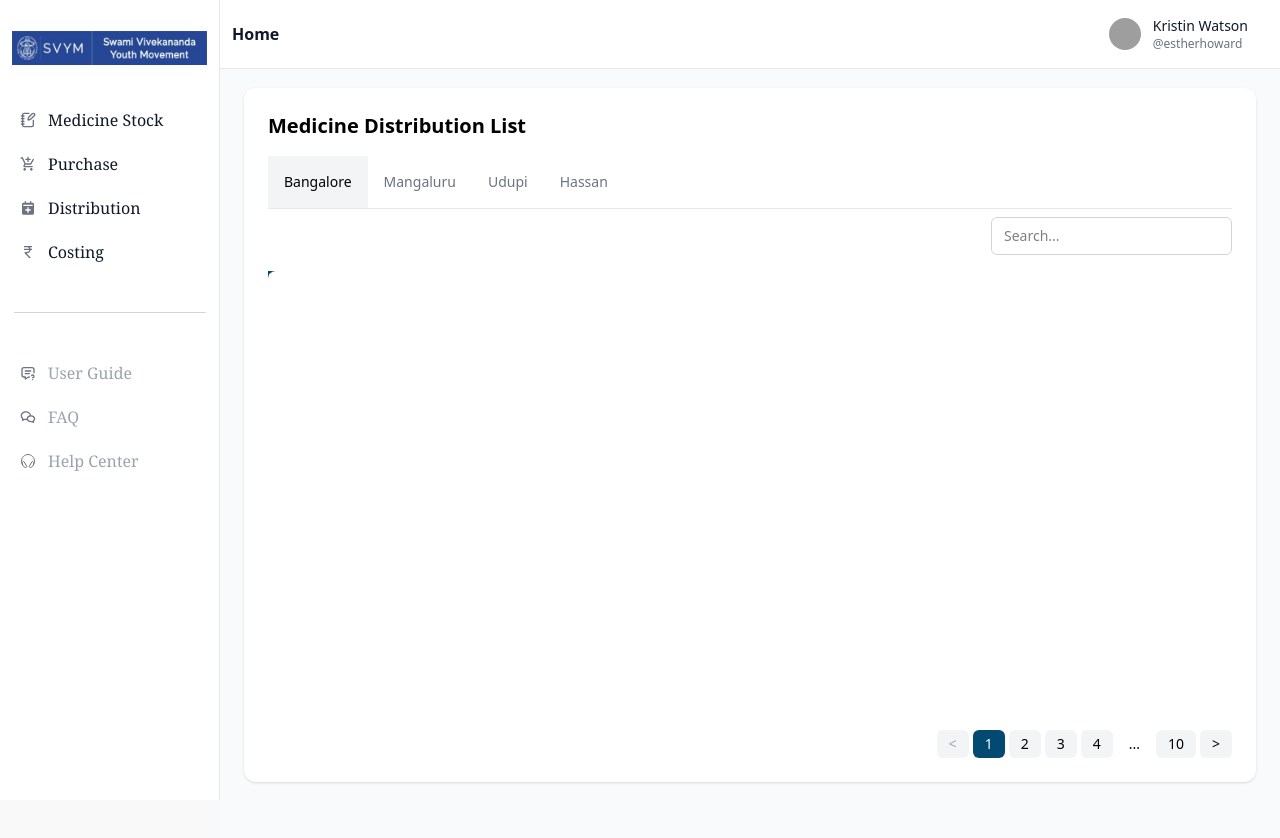
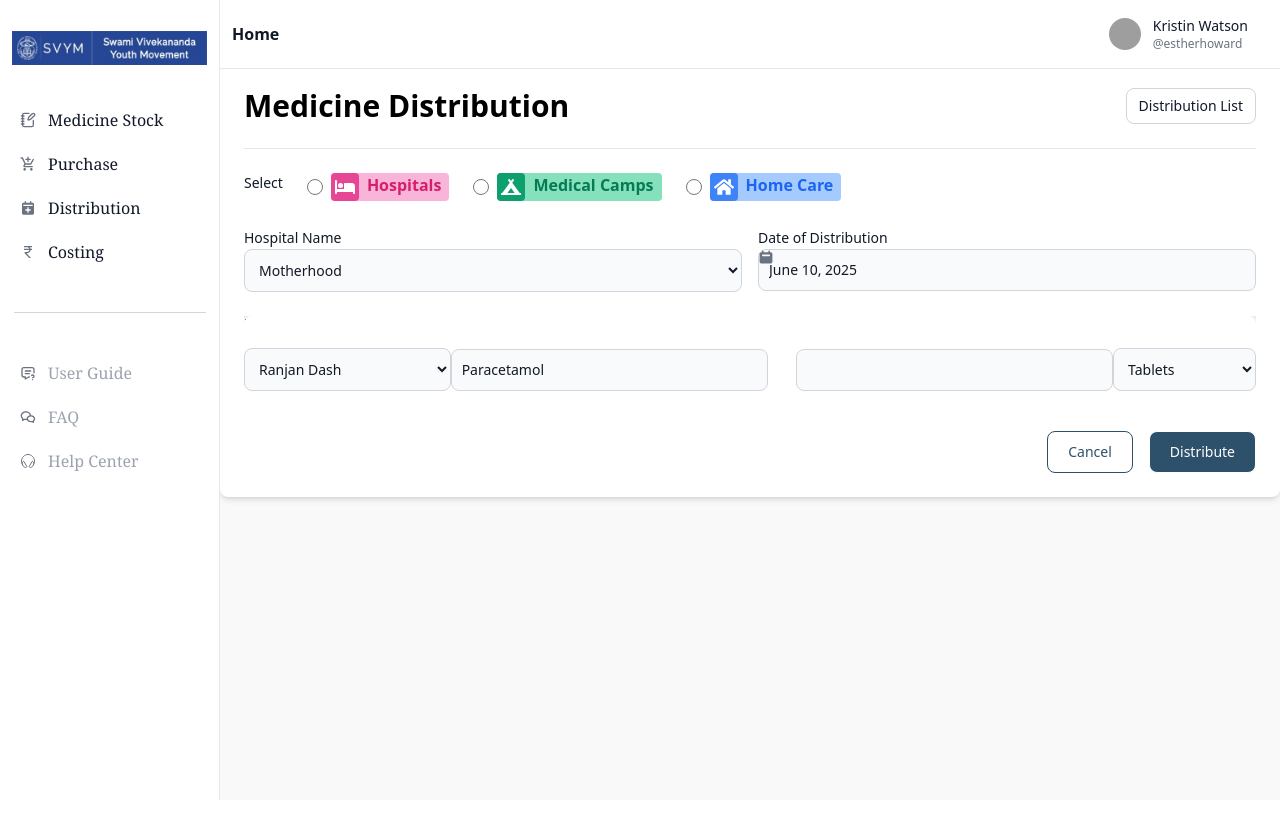
Before and after one commit to muhdSajid/CRMApple, a React (Vite) app: page /distribution in a window 1280 px wide. Shown: the top 838 px of the page. After the commit the page ends 800 px from the top, so only its background shows below. Built offline with nearby package versions, Linux system fonts and the light colour scheme; grey boxes are pictures that could not be loaded.

Commit message:
distribution modal and page

```diff
--- a/src/components/distribution/Distribution.jsx
+++ b/src/components/distribution/Distribution.jsx
@@ -1,176 +1,163 @@
-import React from "react";
 import {
-  Tabs,
-  TabItem,
+  Button,
+  Select,
+  Label,
+  TextInput,
+  Radio,
+  Datepicker,
+  HR,
   Table,
   TableBody,
   TableCell,
   TableHead,
   TableHeadCell,
   TableRow,
-  Button,
 } from "flowbite-react";
-import { FaPlus } from "react-icons/fa6";
-import FilterPopover from "../common/Filter";
-import PaginationComponant from "../common/Pagination";
+import { FaBed } from "react-icons/fa6";
+import { FaHome } from "react-icons/fa";
+import { FaCampground } from "react-icons/fa";
+import DistributionListModal from "./DistributionListModal";
+import { useState } from "react";
+import { FaCirclePlus } from "react-icons/fa6";
 
 const Distribution = () => {
-  const data = [
-    {
-      UniqueId: "RNS24239",
-      PatientId: "hgfqy65326r4",
-      PatientName: "Annanya Jain",
-      MedicineName: "c69416d4",
-      Qty: 10,
-      DateOfDistribution: "14-02-2026",
-      StockAvailable: 20,
-      UpdatedBy: "Arvind Jain",
-    },
-    {
-      UniqueId: "CC2162202t",
-      PatientId: "hgfqy65326r4",
-      PatientName: "Kunal Garg",
-      MedicineName: "f1e51afb",
-      Qty: 456,
-      DateOfDistribution: "14-02-2026",
-      StockAvailable: 48,
-      UpdatedBy: "Deepak Lohani",
-    },
-    {
-      UniqueId: "11231341",
-      PatientId: "hgfqy65326r4",
-      PatientName: "Vishal Agarwal",
-      MedicineName: "75dc5fb1",
-      Qty: 12,
-      DateOfDistribution: "14-02-2026",
-      StockAvailable: 123,
-      UpdatedBy: "Lorem Ipsum",
-    },
-    {
-      UniqueId: "CBC182201",
-      PatientId: "hgfqy65326r4",
-      PatientName: "Mohit Patel",
-      MedicineName: "39d7a41e",
-      Qty: 4,
-      DateOfDistribution: "14-02-2026",
-      StockAvailable: 8,
-      UpdatedBy: "Arvind Jain",
-    },
-    {
-      UniqueId: "OW B004/24",
-      PatientId: "hgfqy65326r4",
-      PatientName: "Divya Ray",
-      MedicineName: "39d7a41e",
-      Qty: 6,
-      DateOfDistribution: "14-02-2026",
-      StockAvailable: 9,
-      UpdatedBy: "Arvind Jain",
-    },
-    {
-      UniqueId: "CC2162202",
-      PatientId: "hgfqy65326r4",
-      PatientName: "Arpita Panda",
-      MedicineName: "78438a93",
-      Qty: 35,
-      DateOfDistribution: "14-02-2026",
-      StockAvailable: 2,
-      UpdatedBy: "Lorem Ipsum",
-    },
-    {
-      UniqueId: "BM4-01",
-      PatientId: "hgfqy65326r4",
-      PatientName: "Mohit Agarwal",
-      MedicineName: "78438a93",
-      Qty: 9,
-      DateOfDistribution: "14-02-2026",
-      StockAvailable: 1,
-      UpdatedBy: "Deepak Lohani",
-    },
-    {
-      UniqueId: "CC2162202",
-      PatientId: "hgfqy65326r4",
-      PatientName: "Riya Mittal",
-      MedicineName: "5% Dextrose",
-      Qty: 9,
-      DateOfDistribution: "14-02-2026",
-      StockAvailable: 202,
-      UpdatedBy: "Deepak Lohani",
-    },
-  ];
+  const [isModalOpen, setIsModalOpen] = useState(false);
+  return (
+    <div className="p-6 bg-white rounded-lg shadow-md space-y-6">
+      <div className="flex justify-between items-center">
+        <h1 className="text-3xl font-semibold">Medicine Distribution</h1>
+        <Button size="sm" color="light" onClick={() => setIsModalOpen(true)}>
+          Distribution List
+        </Button>
+      </div>
+      <HR />
 
-  return (
-    <div className="p-6 bg-gray-50 min-h-screen">
-      <div className="bg-white rounded-xl p-6 shadow">
-        <div className="flex items-center justify-between mb-4">
-          <h2 className="text-xl font-bold">Medicine Distribution List</h2>
+      <div>
+        <div className="flex gap-6">
+          <Label className="">Select</Label>
+          <div className="flex items-center gap-2">
+            <Radio id="hospital" name="distributionMode" />
+            <div className="flex gap-2 bg-pink-300 rounded-sm">
+              <div className="bg-pink-500 p-1  rounded-sm">
+                <FaBed className="text-xl text-white" />
+              </div>
+              <div
+                htmlFor="hospital"
+                className="text-pink-600 font-semibold text-center pr-2"
+              >
+                Hospitals
+              </div>
+            </div>
+          </div>
+          <div className="flex items-center gap-2">
+            <Radio id="camp" name="distributionMode" />
+            <div className="flex gap-2 bg-green-300 rounded-sm">
+              <div className="bg-green-500 p-1  rounded-sm">
+                <FaCampground className="text-xl text-white" />
+              </div>
+              <div
+                htmlFor="camp"
+                className="text-green-600 font-semibold text-center pr-2"
+              >
+                Medical Camps
+              </div>
+            </div>
+          </div>
+          <div className="flex items-center gap-2">
+            <Radio id="homecare" name="distributionMode" />
+            <div className="flex gap-2 bg-blue-300 rounded-sm">
+              <div className="bg-blue-500 p-1  rounded-sm">
+                <FaHome className="text-xl text-white" />
+              </div>
+              <div
+                htmlFor="homecare"
+                className="text-blue-600 font-semibold text-center pr-2"
+              >
+                Home Care
+              </div>
+            </div>
+          </div>
+        </div>
       </div>
 
-        <Tabs variant="default">
-          <TabItem active title="Bangalore" />
-          <TabItem title="Mangaluru" />
-          <TabItem title="Udupi" />
-          <TabItem title="Hassan" />
-        </Tabs>
-
-        <div className="flex justify-end items-center">
-          <input
-            type="text"
-            placeholder="Search..."
-            className="border px-3 py-2 border-gray-300 rounded-md w-1/4 text-sm focus:outline-none focus:ring-0 focus:border-gray-300"
+      <div className="grid grid-cols-2 md:grid-cols-2 gap-4">
+        <div>
+          <Label htmlFor="hospitalName">Hospital Name</Label>
+          <Select id="hospitalName" required>
+            <option>Motherhood</option>
+            <option>Apollo</option>
+          </Select>
+        </div>
+        <div>
+          <Label htmlFor="distributionDate">Date of Distribution</Label>
+          <Datepicker
+            id="distributionDate"
+            defaultDate={new Date("2025-02-26")}
           />
         </div>
+      </div>
 
-        <div className="overflow-x-auto mt-4">
-          <Table
-            striped
-            className="min-w-[1200px] [&_th]:whitespace-nowrap [&_td]:whitespace-nowrap [&>tbody>tr:nth-child(odd)]:bg-gray-200"
-          >
-            <TableHead>
-              <TableHeadCell className="bg-sky-900 text-white">
-                Unique Id
-              </TableHeadCell>
-              <TableHeadCell className="bg-sky-900 text-white">
-                Patient Id
-              </TableHeadCell>
-              <TableHeadCell className="bg-sky-900 text-white">
-                Patient Name
-              </TableHeadCell>
-              <TableHeadCell className="bg-sky-900 text-white">
-                Medicine Name
-              </TableHeadCell>
-              <TableHeadCell className="bg-sky-900 text-white">
-                Qty
-              </TableHeadCell>
-              <TableHeadCell className="bg-sky-900 text-white">
-                Date of Distribution
-              </TableHeadCell>
-              <TableHeadCell className="bg-sky-900 text-white">
-                Stock Available
-              </TableHeadCell>
-              <TableHeadCell className="bg-sky-900 text-white">
-                Updated By
-              </TableHeadCell>
+      <div className="overflow-x-auto">
+        <Table>
+          <TableHead className="[&>tr>th]:bg-[#E8EFF2] [&>tr>th]:text-black">
+            <TableRow>
+              <TableHeadCell>Patient name</TableHeadCell>
+              <TableHeadCell>Medicine Name</TableHeadCell>
+              <TableHeadCell></TableHeadCell>
+              <TableHeadCell>Quantity</TableHeadCell>
+              <TableHeadCell>Unit Type</TableHeadCell>
+            </TableRow>
           </TableHead>
           <TableBody className="divide-y">
-              {data.map((item, index) => (
-                <TableRow key={index}>
-                  <TableCell>{item.UniqueId}</TableCell>
-                  <TableCell>{item.PatientId}</TableCell>
-                  <TableCell>{item.PatientName}</TableCell>
-                  <TableCell>{item.MedicineName}</TableCell>
-                  <TableCell>{item.Qty}</TableCell>
-                  <TableCell>{item.DateOfDistribution}</TableCell>
-                  <TableCell>{item.StockAvailable}</TableCell>
-                  <TableCell>{item.UpdatedBy}</TableCell>
+            <TableRow className="bg-white dark:border-gray-700 dark:bg-gray-800">
+              <TableCell className="whitespace-nowrap font-medium text-gray-900 dark:text-white">
+                <Select>
+                  <option>Ranjan Dash</option>
+                  <option>Another Patient</option>
+                </Select>
+              </TableCell>
+              <TableCell>
+                <TextInput type="text" value="Paracetamol" />
+              </TableCell>
+              <TableCell>
+                <FaCirclePlus className="text-xl text-[#2D506B]" />
+              </TableCell>
+              <TableCell>
+                <TextInput type="number" min={1} />
+              </TableCell>
+              <TableCell>
+                <Select>
+                  <option>Tablets</option>
+                  <option>Capsules</option>
+                  <option>ml</option>
+                </Select>
+              </TableCell>
             </TableRow>
-              ))}
           </TableBody>
         </Table>
       </div>
-        <PaginationComponant />
+
+      <div className="flex justify-end gap-4">
+        <Button
+          type="button"
+          className="bg-white text-[#2D506B] hover:bg-blue-50 border border-[#2D506B]  font-medium rounded-lg text-sm px-5 py-2.5"
+        >
+          Cancel
+        </Button>
+        <Button
+          type="submit"
+          className="text-white bg-[#2D506B] border  hover:bg-sky-900 font-medium rounded-lg text-sm px-5 py-2.5"
+        >
+          Distribute
+        </Button>
       </div>
+      {isModalOpen && (
+        <DistributionListModal
+          open={isModalOpen}
+          onClose={() => setIsModalOpen(false)}
+        />
+      )}
     </div>
   );
 };
-
 export default Distribution;
--- /dev/null
+++ b/src/components/distribution/DistributionListModal.jsx
@@ -0,0 +1,182 @@
+import React from "react";
+import {
+  Tabs,
+  TabItem,
+  Table,
+  TableBody,
+  TableCell,
+  TableHead,
+  TableHeadCell,
+  TableRow,
+  Button,
+  Modal,
+  ModalBody,
+} from "flowbite-react";
+import PaginationComponant from "../common/Pagination";
+import { IoClose } from "react-icons/io5";
+
+const DistributionListModal = ({ open, onClose }) => {
+  const data = [
+    {
+      UniqueId: "RNS24239",
+      PatientId: "hgfqy65326r4",
+      PatientName: "Annanya Jain",
+      MedicineName: "c69416d4",
+      Qty: 10,
+      DateOfDistribution: "14-02-2026",
+      StockAvailable: 20,
+      UpdatedBy: "Arvind Jain",
+    },
+    {
+      UniqueId: "CC2162202t",
+      PatientId: "hgfqy65326r4",
+      PatientName: "Kunal Garg",
+      MedicineName: "f1e51afb",
+      Qty: 456,
+      DateOfDistribution: "14-02-2026",
+      StockAvailable: 48,
+      UpdatedBy: "Deepak Lohani",
+    },
+    {
+      UniqueId: "11231341",
+      PatientId: "hgfqy65326r4",
+      PatientName: "Vishal Agarwal",
+      MedicineName: "75dc5fb1",
+      Qty: 12,
+      DateOfDistribution: "14-02-2026",
+      StockAvailable: 123,
+      UpdatedBy: "Lorem Ipsum",
+    },
+    {
+      UniqueId: "CBC182201",
+      PatientId: "hgfqy65326r4",
+      PatientName: "Mohit Patel",
+      MedicineName: "39d7a41e",
+      Qty: 4,
+      DateOfDistribution: "14-02-2026",
+      StockAvailable: 8,
+      UpdatedBy: "Arvind Jain",
+    },
+    {
+      UniqueId: "OW B004/24",
+      PatientId: "hgfqy65326r4",
+      PatientName: "Divya Ray",
+      MedicineName: "39d7a41e",
+      Qty: 6,
+      DateOfDistribution: "14-02-2026",
+      StockAvailable: 9,
+      UpdatedBy: "Arvind Jain",
+    },
+    {
+      UniqueId: "CC2162202",
+      PatientId: "hgfqy65326r4",
+      PatientName: "Arpita Panda",
+      MedicineName: "78438a93",
+      Qty: 35,
+      DateOfDistribution: "14-02-2026",
+      StockAvailable: 2,
+      UpdatedBy: "Lorem Ipsum",
+    },
+    {
+      UniqueId: "BM4-01",
+      PatientId: "hgfqy65326r4",
+      PatientName: "Mohit Agarwal",
+      MedicineName: "78438a93",
+      Qty: 9,
+      DateOfDistribution: "14-02-2026",
+      StockAvailable: 1,
+      UpdatedBy: "Deepak Lohani",
+    },
+    {
+      UniqueId: "CC2162202",
+      PatientId: "hgfqy65326r4",
+      PatientName: "Riya Mittal",
+      MedicineName: "5% Dextrose",
+      Qty: 9,
+      DateOfDistribution: "14-02-2026",
+      StockAvailable: 202,
+      UpdatedBy: "Deepak Lohani",
+    },
+  ];
+
+  return (
+    <Modal show={open} onClose={onClose} size="8xl">
+      <ModalBody>
+        <div className="p-6 bg-gray-50 min-h-screen">
+          <div className="bg-white rounded-xl p-6 shadow">
+            <div className="flex items-center justify-between mb-4">
+              <h2 className="text-xl font-bold">Medicine Distribution List</h2>
+              <IoClose className="text-xl" onClick={onClose} />
+            </div>
+
+            <Tabs variant="default">
+              <TabItem active title="Bangalore" />
+              <TabItem title="Mangaluru" />
+              <TabItem title="Udupi" />
+              <TabItem title="Hassan" />
+            </Tabs>
+
+            <div className="flex justify-end items-center">
+              <input
+                type="text"
+                placeholder="Search..."
+                className="border px-3 py-2 border-gray-300 rounded-md w-1/4 text-sm focus:outline-none focus:ring-0 focus:border-gray-300"
+              />
+            </div>
+
+            <div className="overflow-x-auto mt-4">
+              <Table
+                striped
+                className="min-w-[1200px] [&_th]:whitespace-nowrap [&_td]:whitespace-nowrap [&>tbody>tr:nth-child(odd)]:bg-gray-200"
+              >
+                <TableHead>
+                  <TableHeadCell className="bg-sky-900 text-white">
+                    Unique Id
+                  </TableHeadCell>
+                  <TableHeadCell className="bg-sky-900 text-white">
+                    Patient Id
+                  </TableHeadCell>
+                  <TableHeadCell className="bg-sky-900 text-white">
+                    Patient Name
+                  </TableHeadCell>
+                  <TableHeadCell className="bg-sky-900 text-white">
+                    Medicine Name
+                  </TableHeadCell>
+                  <TableHeadCell className="bg-sky-900 text-white">
+                    Qty
+                  </TableHeadCell>
+                  <TableHeadCell className="bg-sky-900 text-white">
+                    Date of Distribution
+                  </TableHeadCell>
+                  <TableHeadCell className="bg-sky-900 text-white">
+                    Stock Available
+                  </TableHeadCell>
+                  <TableHeadCell className="bg-sky-900 text-white">
+                    Updated By
+                  </TableHeadCell>
+                </TableHead>
+                <TableBody className="divide-y">
+                  {data.map((item, index) => (
+                    <TableRow key={index}>
+                      <TableCell>{item.UniqueId}</TableCell>
+                      <TableCell>{item.PatientId}</TableCell>
+                      <TableCell>{item.PatientName}</TableCell>
+                      <TableCell>{item.MedicineName}</TableCell>
+                      <TableCell>{item.Qty}</TableCell>
+                      <TableCell>{item.DateOfDistribution}</TableCell>
+                      <TableCell>{item.StockAvailable}</TableCell>
+                      <TableCell>{item.UpdatedBy}</TableCell>
+                    </TableRow>
+                  ))}
+                </TableBody>
+              </Table>
+            </div>
+            <PaginationComponant />
+          </div>
+        </div>
+      </ModalBody>
+    </Modal>
+  );
+};
+
+export default DistributionListModal;
```
Also changed, not shown: src/components/medicineStock/AddMedicineModal.jsx (+1 -7 lines). Lines whose indentation alone changed are shown as unchanged.
